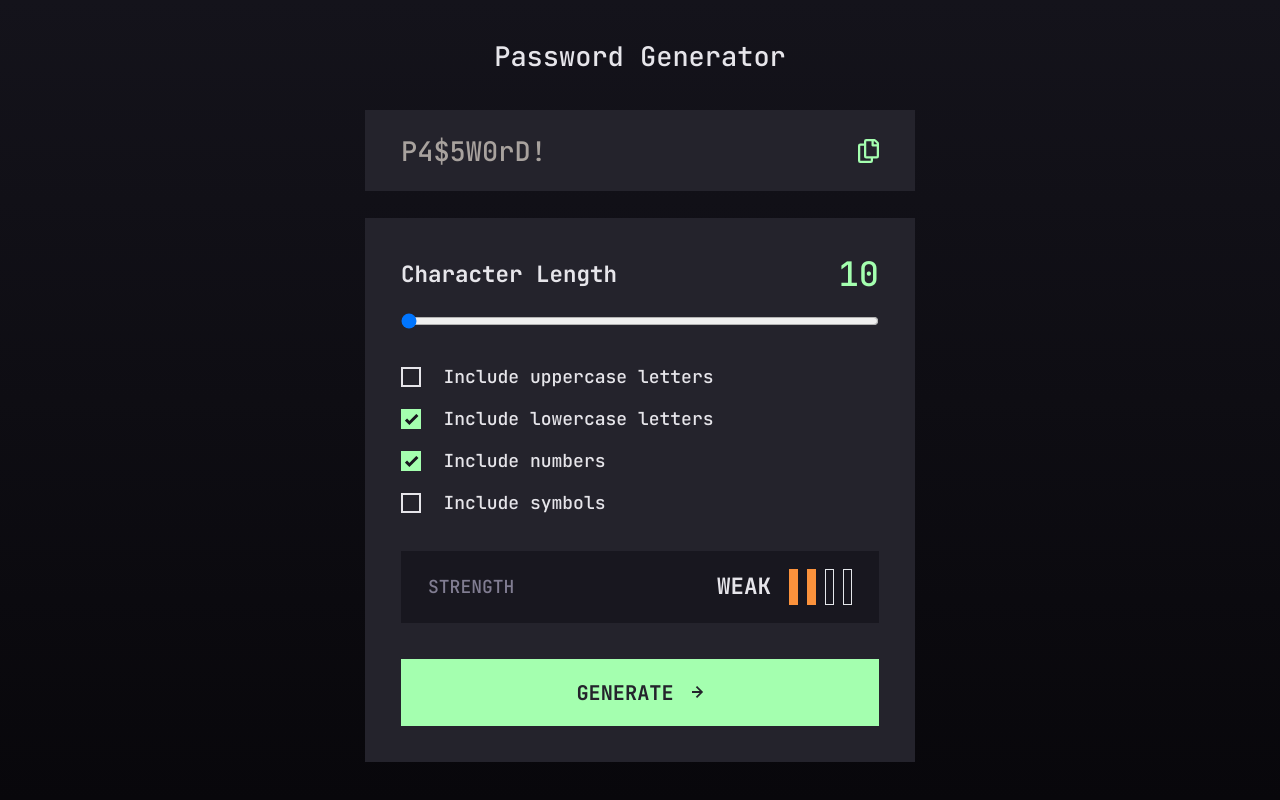
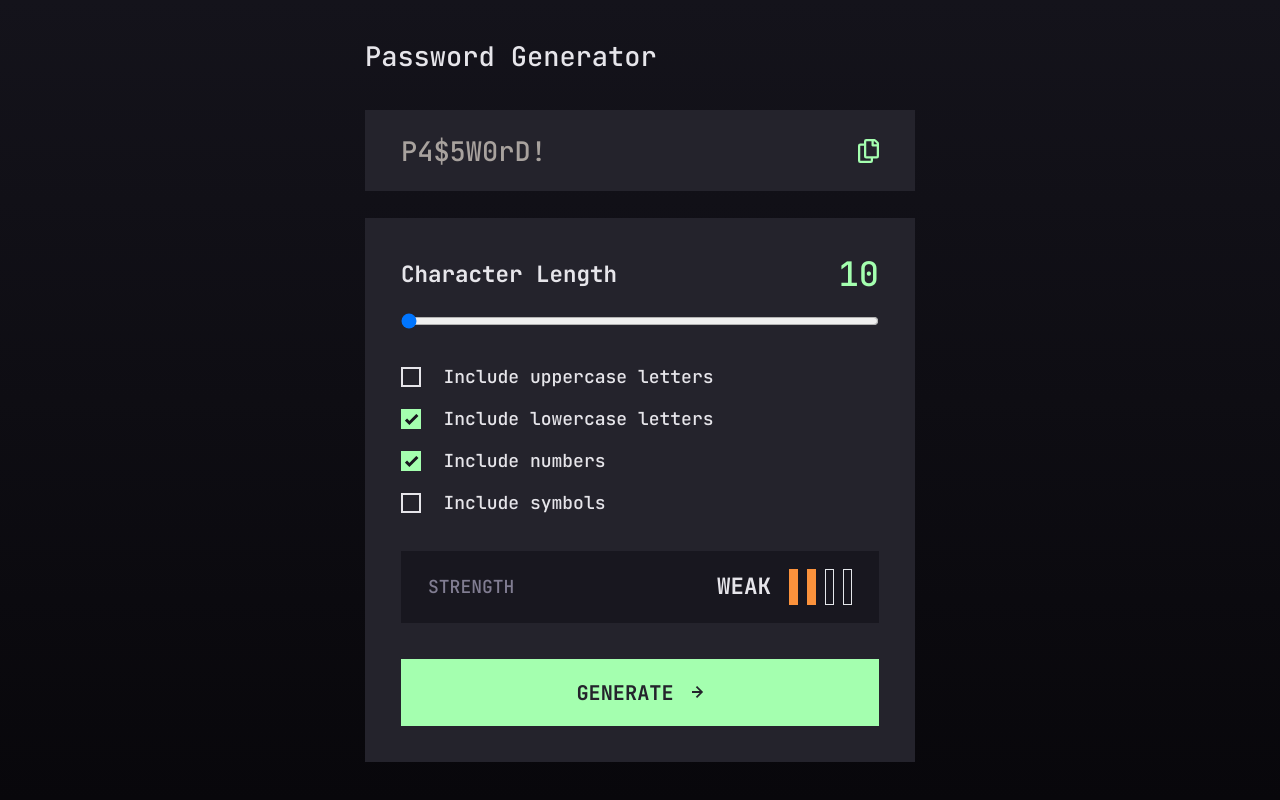
Before and after one commit to Dmitriy24S/password-generator, a React (Vite) app: page / in a window 1280 px wide. Built offline with nearby package versions, Linux system fonts and the light colour scheme.

Commit message:
fix: style: app full width bg color
* remove #root max width limit -> now App bg color work for full width on large screens

```diff
--- a/src/index.css
+++ b/src/index.css
@@ -21,20 +21,26 @@
   -webkit-text-size-adjust: 100%;
 }
 
-#root {
-  max-width: 1280px;
-  margin: 0 auto;
-  text-align: center;
+body {
+  margin: 0;
+  min-width: 320px;
+  min-height: 100vh;
+  /* display: flex; */
+  /* place-items: center; */
 }
 
-body {
-  margin: 0;
-  /* display: flex; */
-  /* place-items: center; */
-  min-width: 320px;
-  min-height: 100vh;
+button:focus-visible,
+input:focus-visible {
+  outline: 2px solid #a4ffaf;
+  outline-offset: 4px;
 }
 
+/* Vite defaults: */
+#root {
+  /* max-width: 1280px; */
+  /* margin: 0 auto; */
+  /* text-align: center; */
+}
 button {
   /* border: 1px solid transparent;
   padding: 0.6em 1.2em;
@@ -42,12 +48,6 @@ button {
   font-weight: 500;
   font-family: inherit;
   background-color: #1a1a1a;
-   cursor: pointer;
+  cursor: pointer;
   transition: border-color 0.25s; */
 }
-
-button:focus-visible,
-input:focus-visible {
-  outline: 2px solid #a4ffaf;
-  outline-offset: 4px;
-}
```
